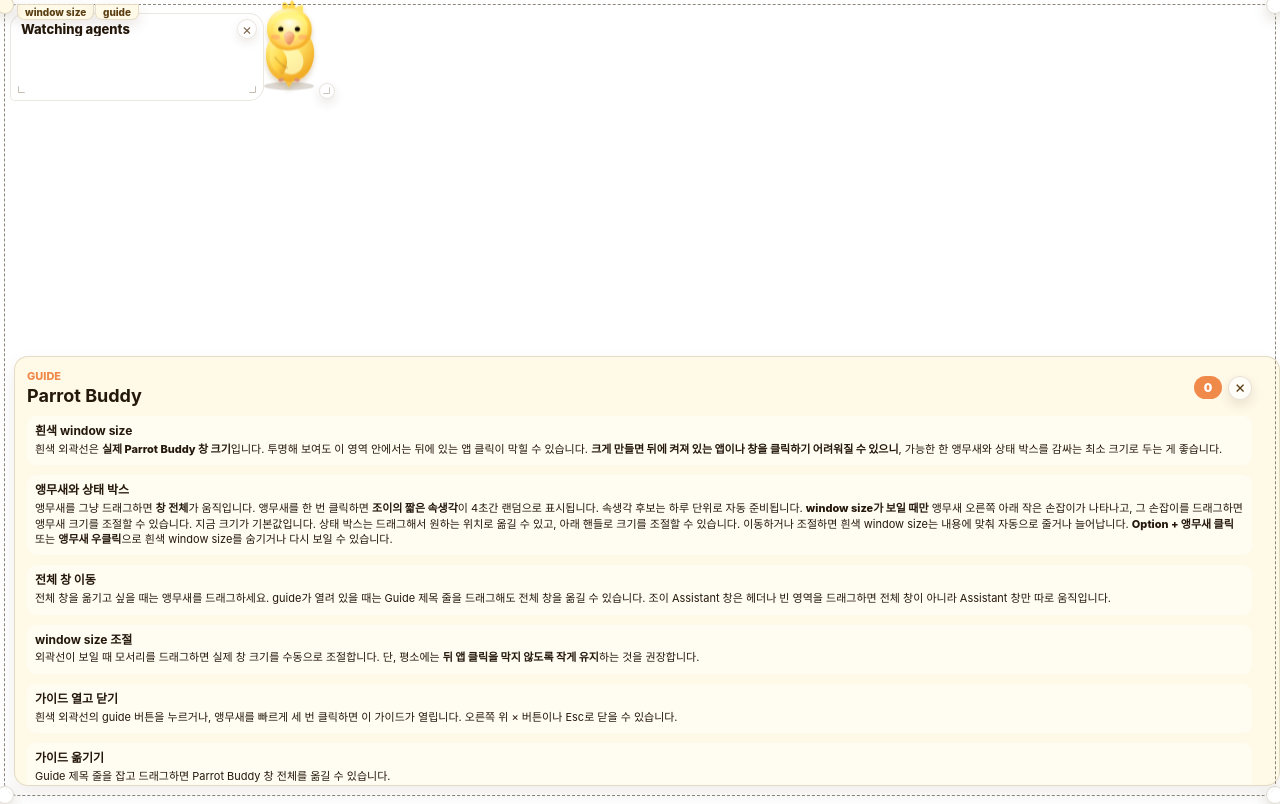
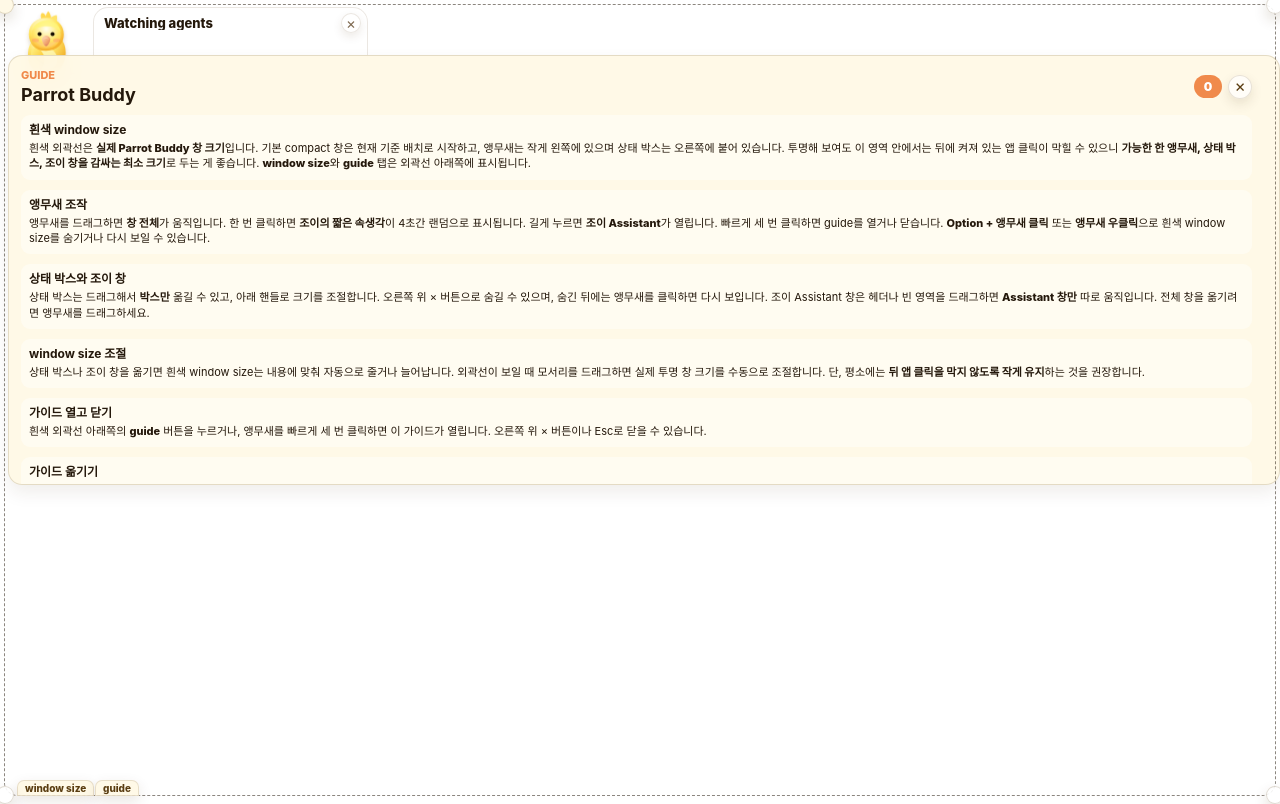
Before and after one commit to Choah/parrot_buddy, an Electron app: page src/renderer/index.html in a window 1280 px wide. Both pictures are taken after a click on the button "guide". Drawn offline with Linux system fonts and the light colour scheme; no server answers.

Commit message:
Update default layout and guide

```diff
--- a/src/main.js
+++ b/src/main.js
@@ -26,7 +26,7 @@ let wanderTimer = null;
 let pokeTimer = null;
 let wanderVelocity = { x: 0.45, y: 0.28 };
 const assetPath = (...parts) => path.join(__dirname, '..', 'assets', ...parts);
-const COMPACT_WINDOW_BOUNDS = { x: 747, y: 226, width: 361, height: 126 };
+const COMPACT_WINDOW_BOUNDS = { x: 343, y: 333, width: 376, height: 111 };
 const COMPACT_WINDOW_SIZE = {
   width: COMPACT_WINDOW_BOUNDS.width,
   height: COMPACT_WINDOW_BOUNDS.height
--- a/src/renderer/app.js
+++ b/src/renderer/app.js
@@ -27,11 +27,11 @@ const birdThinking = document.getElementById('birdThinking');
 const birdResizeHandle = document.getElementById('birdResizeHandle');
 const windowFrameEditor = document.getElementById('windowFrameEditor');
 const windowResizeHandles = document.querySelectorAll('.window-resize-handle');
-const layoutStorageKey = 'parrotBuddyLayoutV7';
+const layoutStorageKey = 'parrotBuddyLayoutV8';
 const enableSpeechFloating = false;
 const speechMargin = 8;
 const speechMinSize = { width: 96, height: 40 };
-const birdDefaultSize = { width: 92, height: 96 };
+const birdDefaultSize = { width: 72, height: 75 };
 const birdMinWidth = 54;
 const birdMaxWidth = 220;
 const birdAspectHeight = birdDefaultSize.height / birdDefaultSize.width;
--- a/src/renderer/index.html
+++ b/src/renderer/index.html
@@ -114,27 +114,27 @@
 
         <div class="guide-block">
           <h2>흰색 window size</h2>
-          <p>흰색 외곽선은 <strong>실제 Parrot Buddy 창 크기</strong>입니다. 투명해 보여도 이 영역 안에서는 뒤에 있는 앱 클릭이 막힐 수 있습니다. <strong>크게 만들면 뒤에 켜져 있는 앱이나 창을 클릭하기 어려워질 수 있으니</strong>, 가능한 한 앵무새와 상태 박스를 감싸는 최소 크기로 두는 게 좋습니다.</p>
+          <p>흰색 외곽선은 <strong>실제 Parrot Buddy 창 크기</strong>입니다. 기본 compact 창은 현재 기준 배치로 시작하고, 앵무새는 작게 왼쪽에 있으며 상태 박스는 오른쪽에 붙어 있습니다. 투명해 보여도 이 영역 안에서는 뒤에 켜져 있는 앱 클릭이 막힐 수 있으니 <strong>가능한 한 앵무새, 상태 박스, 조이 창을 감싸는 최소 크기</strong>로 두는 게 좋습니다. <strong>window size</strong>와 <strong>guide</strong> 탭은 외곽선 아래쪽에 표시됩니다.</p>
         </div>
 
         <div class="guide-block">
-          <h2>앵무새와 상태 박스</h2>
-          <p>앵무새를 그냥 드래그하면 <strong>창 전체</strong>가 움직입니다. 앵무새를 한 번 클릭하면 <strong>조이의 짧은 속생각</strong>이 4초간 랜덤으로 표시됩니다. 속생각 후보는 하루 단위로 자동 준비됩니다. <strong>window size가 보일 때만</strong> 앵무새 오른쪽 아래 작은 손잡이가 나타나고, 그 손잡이를 드래그하면 앵무새 크기를 조절할 수 있습니다. 지금 크기가 기본값입니다. 상태 박스는 드래그해서 원하는 위치로 옮길 수 있고, 아래 핸들로 크기를 조절할 수 있습니다. 이동하거나 조절하면 흰색 window size는 내용에 맞춰 자동으로 줄거나 늘어납니다. <strong>Option + 앵무새 클릭</strong> 또는 <strong>앵무새 우클릭</strong>으로 흰색 window size를 숨기거나 다시 보일 수 있습니다.</p>
+          <h2>앵무새 조작</h2>
+          <p>앵무새를 드래그하면 <strong>창 전체</strong>가 움직입니다. 한 번 클릭하면 <strong>조이의 짧은 속생각</strong>이 4초간 랜덤으로 표시됩니다. 길게 누르면 <strong>조이 Assistant</strong>가 열립니다. 빠르게 세 번 클릭하면 guide를 열거나 닫습니다. <strong>Option + 앵무새 클릭</strong> 또는 <strong>앵무새 우클릭</strong>으로 흰색 window size를 숨기거나 다시 보일 수 있습니다.</p>
         </div>
 
         <div class="guide-block">
-          <h2>전체 창 이동</h2>
-          <p>전체 창을 옮기고 싶을 때는 앵무새를 드래그하세요. guide가 열려 있을 때는 Guide 제목 줄을 드래그해도 전체 창을 옮길 수 있습니다. 조이 Assistant 창은 헤더나 빈 영역을 드래그하면 전체 창이 아니라 Assistant 창만 따로 움직입니다.</p>
+          <h2>상태 박스와 조이 창</h2>
+          <p>상태 박스는 드래그해서 <strong>박스만</strong> 옮길 수 있고, 아래 핸들로 크기를 조절합니다. 오른쪽 위 × 버튼으로 숨길 수 있으며, 숨긴 뒤에는 앵무새를 클릭하면 다시 보입니다. 조이 Assistant 창은 헤더나 빈 영역을 드래그하면 <strong>Assistant 창만</strong> 따로 움직입니다. 전체 창을 옮기려면 앵무새를 드래그하세요.</p>
         </div>
 
         <div class="guide-block">
           <h2>window size 조절</h2>
-          <p>외곽선이 보일 때 모서리를 드래그하면 실제 창 크기를 수동으로 조절합니다. 단, 평소에는 <strong>뒤 앱 클릭을 막지 않도록 작게 유지</strong>하는 것을 권장합니다.</p>
+          <p>상태 박스나 조이 창을 옮기면 흰색 window size는 내용에 맞춰 자동으로 줄거나 늘어납니다. 외곽선이 보일 때 모서리를 드래그하면 실제 투명 창 크기를 수동으로 조절합니다. 단, 평소에는 <strong>뒤 앱 클릭을 막지 않도록 작게 유지</strong>하는 것을 권장합니다.</p>
         </div>
 
         <div class="guide-block">
           <h2>가이드 열고 닫기</h2>
-          <p>흰색 외곽선의 guide 버튼을 누르거나, 앵무새를 빠르게 세 번 클릭하면 이 가이드가 열립니다. 오른쪽 위 × 버튼이나 Esc로 닫을 수 있습니다.</p>
+          <p>흰색 외곽선 아래쪽의 <strong>guide</strong> 버튼을 누르거나, 앵무새를 빠르게 세 번 클릭하면 이 가이드가 열립니다. 오른쪽 위 × 버튼이나 Esc로 닫을 수 있습니다.</p>
         </div>
 
         <div class="guide-block">
--- a/src/renderer/styles.css
+++ b/src/renderer/styles.css
@@ -98,11 +98,11 @@ body.window-editing .window-frame-editor {
 
 .window-frame-label {
   position: absolute;
-  top: -1px;
+  bottom: -1px;
   left: 12px;
   padding: 2px 7px;
   border: 1px solid rgba(90, 61, 17, 0.14);
-  border-radius: 0 0 7px 7px;
+  border-radius: 7px 7px 0 0;
   color: #5a3d11;
   background: rgba(255, 249, 229, 0.92);
   box-shadow: 0 5px 14px rgba(74, 48, 14, 0.12);
@@ -113,11 +113,11 @@ body.window-editing .window-frame-editor {
 
 .window-guide-button {
   position: absolute;
-  top: -1px;
+  bottom: -1px;
   left: 90px;
   padding: 2px 7px;
   border: 1px solid rgba(90, 61, 17, 0.14);
-  border-radius: 0 0 7px 7px;
+  border-radius: 7px 7px 0 0;
   color: #5a3d11;
   background: rgba(255, 249, 229, 0.92);
   box-shadow: 0 5px 14px rgba(74, 48, 14, 0.12);
@@ -185,12 +185,12 @@ body.window-editing .window-resize-handle {
 .speech {
   -webkit-app-region: no-drag;
   position: absolute;
-  top: 13px;
-  left: 10px;
+  top: 7px;
+  left: 93px;
   right: auto;
   z-index: 24;
-  width: 254px;
-  height: 88px;
+  width: 275px;
+  height: 95px;
   min-width: min(96px, calc(100vw - 16px));
   min-height: min(40px, calc(100vh - 16px));
   max-width: calc(100vw - 16px);
@@ -342,11 +342,11 @@ body.window-editing .window-resize-handle {
 
 .bird-stage {
   -webkit-app-region: no-drag;
-  --bird-width: 92px;
-  --bird-height: 96px;
+  --bird-width: 72px;
+  --bird-height: 75px;
   position: absolute;
-  top: -7px;
-  left: 233px;
+  top: 4px;
+  left: 0;
   z-index: 16;
   width: calc(var(--bird-width) + 20px);
   height: calc(var(--bird-height) + 20px);
@@ -658,9 +658,10 @@ body.window-editing .bird-resize-handle {
 .guide-panel {
   -webkit-app-region: no-drag;
   position: absolute;
-  left: 14px;
-  right: 14px;
-  bottom: 14px;
+  left: 8px;
+  right: 8px;
+  top: 55px;
+  bottom: auto;
   z-index: 30;
   display: grid;
   gap: 10px;
@@ -682,8 +683,9 @@ body.window-editing .bird-resize-handle {
 .assistant-panel {
   -webkit-app-region: no-drag;
   position: absolute;
-  left: 14px;
-  bottom: 14px;
+  left: 20px;
+  top: 20px;
+  bottom: auto;
   z-index: 34;
   display: grid;
   grid-template-rows: auto auto minmax(0, 1fr) auto auto;
```
Also changed, not shown: GUIDE.md (+29 -13 lines), README.md.
